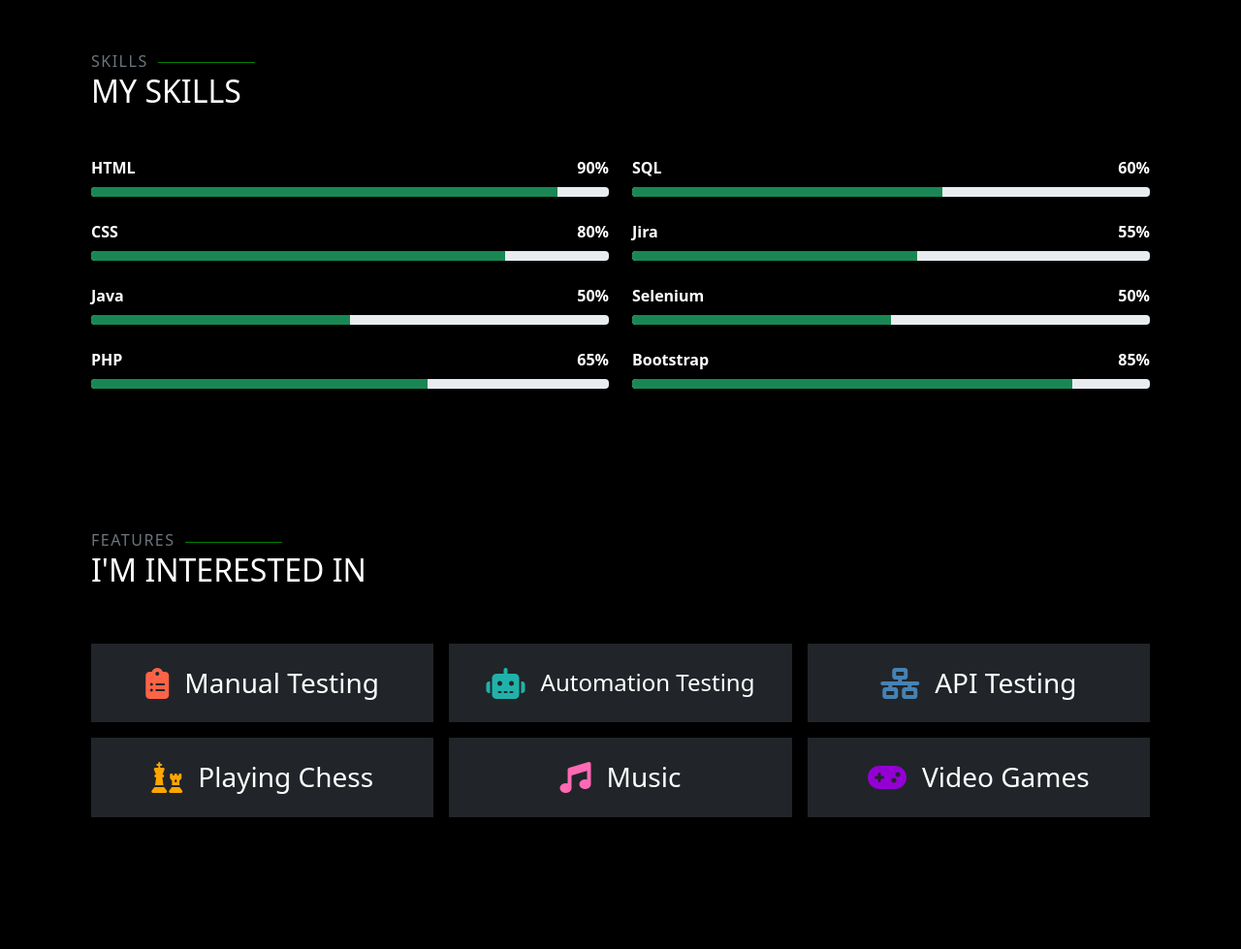
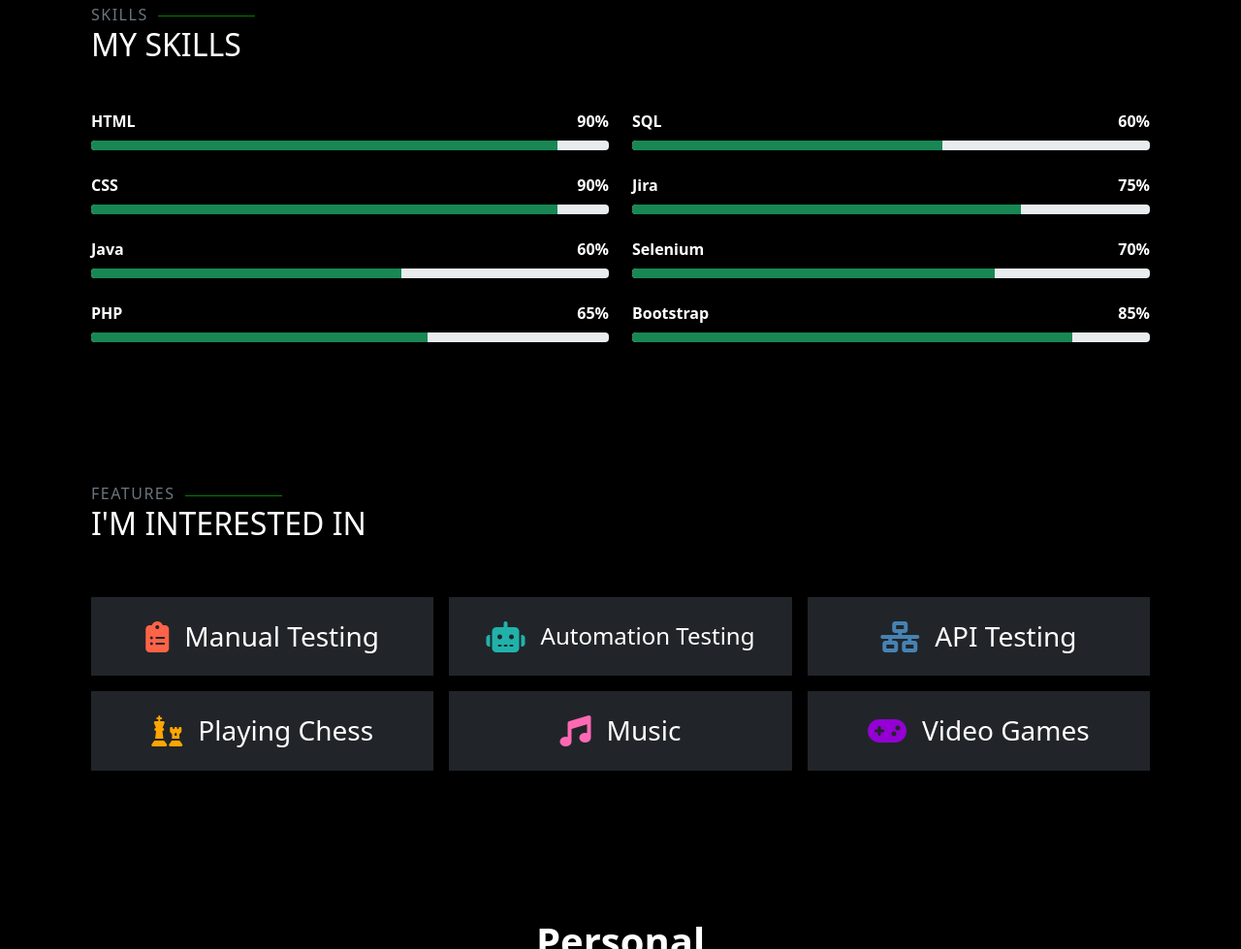
Before and after one commit to Simaransawant/Portfolio-Template, a plain HTML site: page about.html in a window 1280 px wide. Shown: the part 735-1714 px from the top of the page at 97% size. Drawn offline with nearby package versions, Linux system fonts and the light colour scheme.

Commit message:
Updated by Akash on 16 nov

```diff
--- a/about.html
+++ b/about.html
@@ -54,11 +54,11 @@
   <section id="hero" class="hero section pt-5">
     <div class="container text-center">
     <h1 class="pb-3">About</h1>
-    <p class="pb-5">I am Akash Patel, an aspiring software tester with a strong foundation in web development and cybersecurity.<br>
-       My passion for technology drives my commitment to ensuring software quality and reliability.<br>
-        I possess problem-solving abilities and a solid understanding of various testing tools and methodologies,<br>
-         which equip me to contribute effectively to the software testing process.<br>
-         I am eager to apply my skills and knowledge in a dynamic environment where<br>
+    <p class="pb-5">I am Akash Patel, an aspiring software tester with a strong foundation in web development and cybersecurity.
+       My passion for technology drives my commitment to ensuring software quality and reliability.
+        I possess problem-solving abilities and a solid understanding of various testing tools and methodologies,
+         which equip me to contribute effectively to the software testing process.
+         I am eager to apply my skills and knowledge in a dynamic environment where
           I can help enhance product quality and user satisfaction.</p>
       </div>
       <div class=" bg-dark px-5 py-2">
@@ -147,20 +147,20 @@
         <div class="skill mt-4">
           <div class="mb-2">
           <strong>CSS</strong>
-          <span class="skill-percentage float-end">80%</span>
+          <span class="skill-percentage float-end">90%</span>
         </div>
           <div class="progress">
-            <div class="progress-bar bg-success" role="progressbar" style="width: 0%;" data-value="80"></div>
+            <div class="progress-bar bg-success" role="progressbar" style="width: 0%;" data-value="90"></div>
           </div>
         </div>
 
         <div class="skill mt-4">
           <div class="mb-2">
           <strong>Java</strong>
-          <span class="skill-percentage float-end">50%</span>
+          <span class="skill-percentage float-end">60%</span>
         </div>
           <div class="progress">
-            <div class="progress-bar bg-success" role="progressbar" style="width: 0%;" data-value="50"></div>
+            <div class="progress-bar bg-success" role="progressbar" style="width: 0%;" data-value="60"></div>
           </div>
         </div>
 
@@ -190,20 +190,20 @@
         <div class="skill mt-4">
           <div class="mb-2">
           <strong>Jira</strong>
-          <span class="skill-percentage float-end">55%</span>
+          <span class="skill-percentage float-end">75%</span>
         </div>
           <div class="progress">
-            <div class="progress-bar bg-success" role="progressbar" style="width: 0%;" data-value="55"></div>
+            <div class="progress-bar bg-success" role="progressbar" style="width: 0%;" data-value="75"></div>
           </div>
         </div>
 
         <div class="skill mt-4">
           <div class="mb-2">
           <strong>Selenium</strong>
-          <span class="skill-percentage float-end">50%</span>
+          <span class="skill-percentage float-end">70%</span>
         </div>
           <div class="progress">
-            <div class="progress-bar bg-success" role="progressbar" style="width: 0%;" data-value="50"></div>
+            <div class="progress-bar bg-success" role="progressbar" style="width: 0%;" data-value="70"></div>
           </div>
         </div>
 
```
Also changed, not shown: Projects.html (+2 -2 lines), contact.html (+4 -4 lines).
